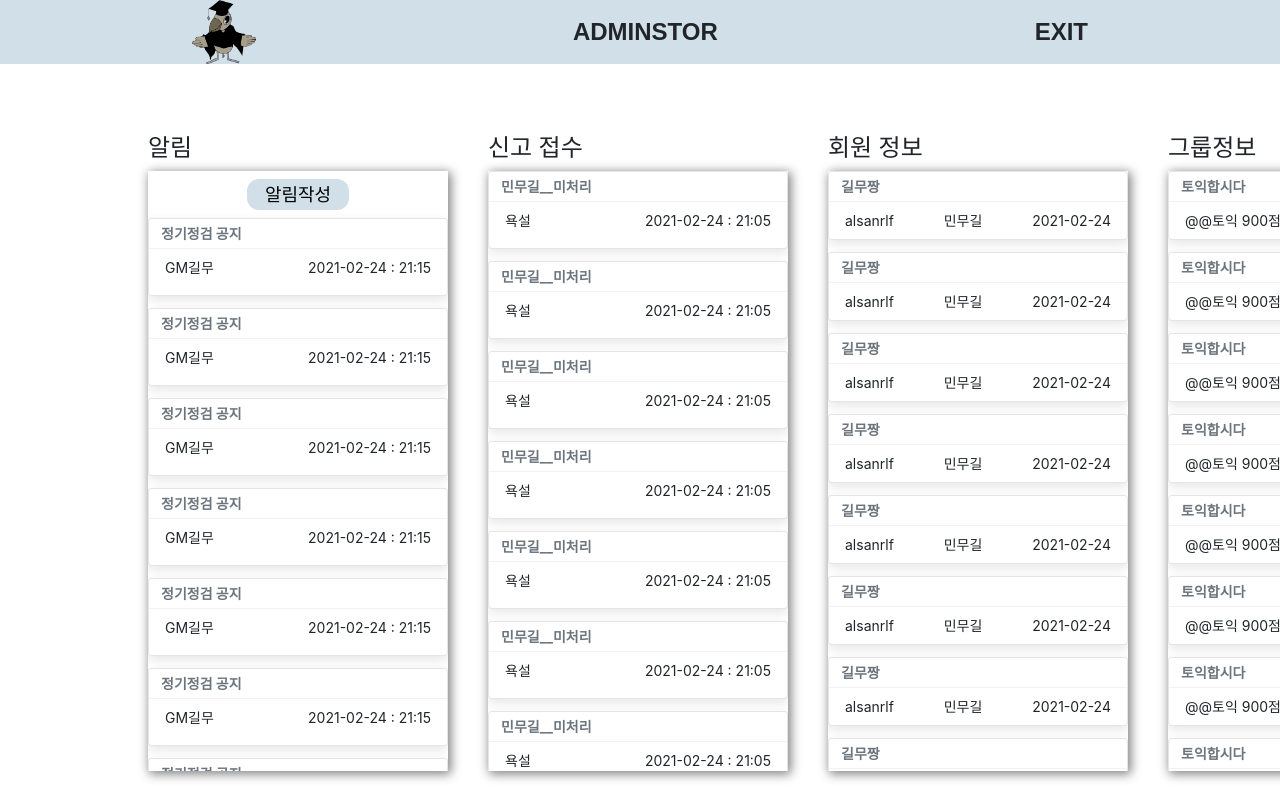
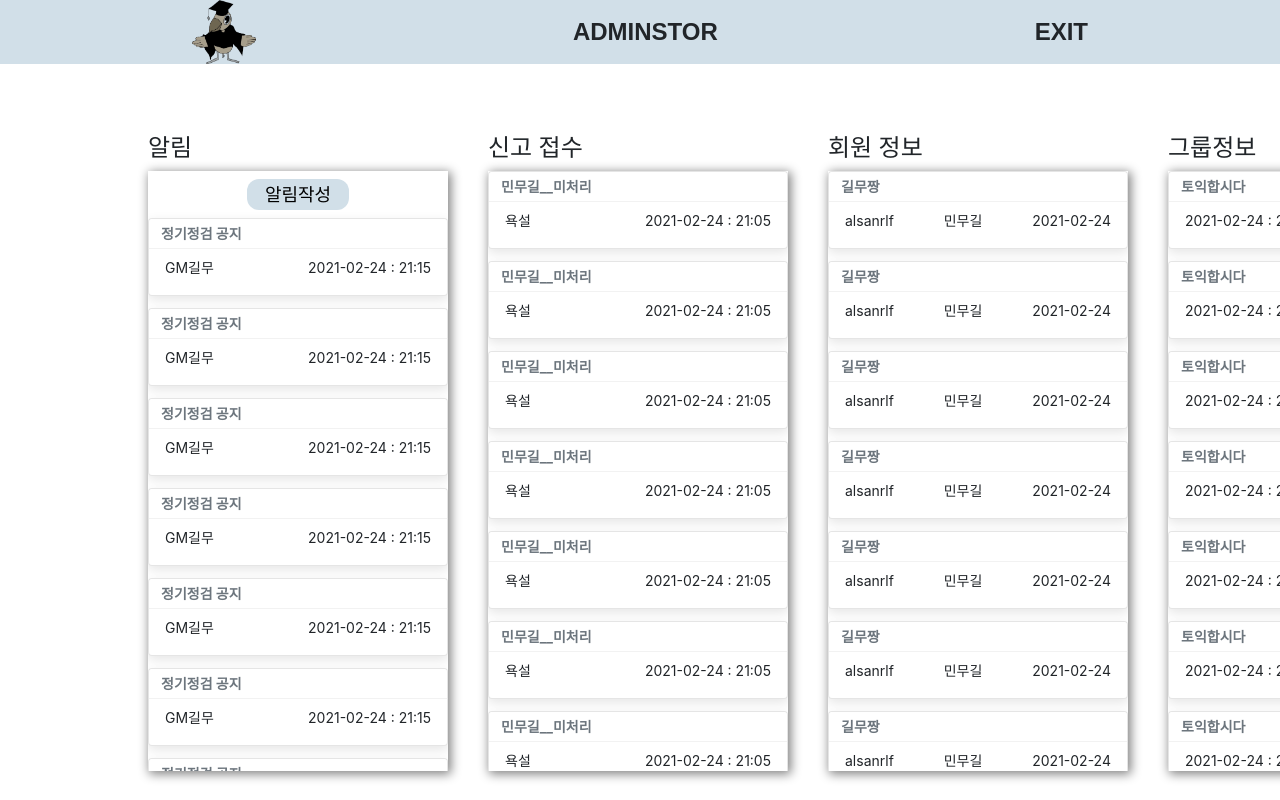
Before and after one commit to junhodo/UntactSchool, a React (Create React App) app in the folder FE/admin/: page /admin in a window 1280 px wide. Shown: the top 800 px of the page. Built offline with nearby package versions, Linux system fonts and the light colour scheme; the HTML template or start-up script is replaced by a standard one.

Commit message:
[ADD] 회원정보조회와 그룹정보 조회 클릭시 추가정보 나오는 기능 구현

```diff
--- a/FE/admin/src/component/GroupInfo.js
+++ b/FE/admin/src/component/GroupInfo.js
@@ -1,117 +1,125 @@
-import React from 'react';
+import { React, useState } from 'react';
 import { Toast, ToastHeader } from 'reactstrap';
+import '../css/Notification.css';
 
 const GroupInfo = () => {
-  // group  description  people  limit  time
+  // group  description  people  limit  time   id
   const dummy = [
     {
       group: '토익합시다',
-      description: '@@토익 900점을 위한방@@',
+      description: '@@토익 900점을 위한방@@ 열심히 할사람만 들어오세요!!!',
       people: '12',
       limit: '50',
-      time: '2021-02-24 : 21:07'
+      time: '2021-02-24 : 21:07',
+      id: '1'
     },
     {
       group: '토익합시다',
-      description: '@@토익 900점을 위한방@@',
+      description: '@@토익 900점을 위한방@@ 열심히 할사람만 들어오세요!!!',
       people: '12',
       limit: '50',
-      time: '2021-02-24 : 21:07'
+      time: '2021-02-24 : 21:07',
+      id: '2'
     },
     {
       group: '토익합시다',
-      description: '@@토익 900점을 위한방@@',
+      description: '@@토익 900점을 위한방@@ 열심히 할사람만 들어오세요!!!',
       people: '12',
       limit: '50',
-      time: '2021-02-24 : 21:07'
+      time: '2021-02-24 : 21:07',
+      id: '3'
     },
     {
       group: '토익합시다',
-      description: '@@토익 900점을 위한방@@',
+      description: '@@토익 900점을 위한방@@ 열심히 할사람만 들어오세요!!!',
       people: '12',
       limit: '50',
-      time: '2021-02-24 : 21:07'
+      time: '2021-02-24 : 21:07',
+      id: '4'
     },
     {
       group: '토익합시다',
-      description: '@@토익 900점을 위한방@@',
+      description: '@@토익 900점을 위한방@@ 열심히 할사람만 들어오세요!!!',
       people: '12',
       limit: '50',
-      time: '2021-02-24 : 21:07'
+      time: '2021-02-24 : 21:07',
+      id: '5'
     },
     {
       group: '토익합시다',
-      description: '@@토익 900점을 위한방@@',
+      description: '@@토익 900점을 위한방@@ 열심히 할사람만 들어오세요!!!',
       people: '12',
       limit: '50',
-      time: '2021-02-24 : 21:07'
+      time: '2021-02-24 : 21:07',
+      id: '6'
     },
     {
       group: '토익합시다',
-      description: '@@토익 900점을 위한방@@',
+      description: '@@토익 900점을 위한방@@ 열심히 할사람만 들어오세요!!!',
       people: '12',
       limit: '50',
-      time: '2021-02-24 : 21:07'
+      time: '2021-02-24 : 21:07',
+      id: '7'
     },
     {
       group: '토익합시다',
-      description: '@@토익 900점을 위한방@@',
+      description: '@@토익 900점을 위한방@@ 열심히 할사람만 들어오세요!!!',
       people: '12',
       limit: '50',
-      time: '2021-02-24 : 21:07'
+      time: '2021-02-24 : 21:07',
+      id: '8'
     },
     {
       group: '토익합시다',
-      description: '@@토익 900점을 위한방@@',
+      description: '@@토익 900점을 위한방@@ 열심히 할사람만 들어오세요!!!',
       people: '12',
       limit: '50',
-      time: '2021-02-24 : 21:07'
+      time: '2021-02-24 : 21:07',
+      id: '9'
     },
     {
       group: '토익합시다',
-      description: '@@토익 900점을 위한방@@',
+      description: '@@토익 900점을 위한방@@ 열심히 할사람만 들어오세요!!!',
       people: '12',
       limit: '50',
-      time: '2021-02-24 : 21:07'
-    },
-    {
-      group: '토익합시다',
-      description: '@@토익 900점을 위한방@@',
-      people: '12',
-      limit: '50',
-      time: '2021-02-24 : 21:07'
-    },
-    {
-      group: '토익합시다',
-      description: '@@토익 900점을 위한방@@',
-      people: '12',
-      limit: '50',
-      time: '2021-02-24 : 21:07'
-    },
-    {
-      group: '토익합시다',
-      description: '@@토익 900점을 위한방@@',
-      people: '12',
-      limit: '50',
-      time: '2021-02-24 : 21:07'
+      time: '2021-02-24 : 21:07',
+      id: '10'
     }
   ];
 
-  const items = dummy.map(item => (
-    <Toast>
+  const [willShow, setWillShow] = useState(0);
+
+  const notificationClick = event => {
+    event.preventDefault();
+    setWillShow(event.currentTarget.id);
+    if (event.currentTarget.id === willShow) {
+      setWillShow(0);
+    }
+  };
+
+  const groupInfo = dummy.map(item => (
+    <Toast onClick={notificationClick} id={item.id}>
       <ToastHeader>{item.group}</ToastHeader>
       <div className="itemContent">
-        <span>{item.description}</span>
+        <span>{item.time}</span>
         <span>
           {item.people}/{item.limit}
         </span>
+      </div>
+      <div
+        className={`notificationContent${
+          { willShow }.willShow === item.id ? '' : ' notificationContentHidden'
+        }
+        }`}
+      >
+        {item.description}
       </div>
     </Toast>
   ));
   return (
     <div className="Box">
       <h4>그룹정보</h4>
-      <div className="ItemBox">{items}</div>
+      <div className="ItemBox">{groupInfo}</div>
     </div>
   );
 };
--- a/FE/admin/src/component/Notification.js
+++ b/FE/admin/src/component/Notification.js
@@ -85,7 +85,6 @@ const Notification = () => {
   const noteChange = e => {
     setNoteSave(e.target.value);
     const ta = e.target;
-    console.log(ta);
     ta.style.height = 'auto';
     ta.style.height = `${ta.scrollHeight}px`;
   };
--- a/FE/admin/src/component/PersonInfo.js
+++ b/FE/admin/src/component/PersonInfo.js
@@ -1,103 +1,131 @@
-import React from 'react';
+import { React, useState } from 'react';
 import { Toast, ToastHeader } from 'reactstrap';
+import '../css/Notification.css';
 
 const PersonInfo = () => {
-  // nickname    userid    name    join
+  // nickname    userid    name    join   id   group
   const dummy = [
     {
       nickname: '길무짱',
       userid: 'alsanrlf',
       name: '민무길',
-      join: '2021-02-24'
+      join: '2021-02-24',
+      id: '1',
+      group: ['토익9990', '정처기', '투자공부방']
     },
     {
       nickname: '길무짱',
       userid: 'alsanrlf',
       name: '민무길',
-      join: '2021-02-24'
+      join: '2021-02-24',
+      id: '2',
+      group: ['토익9990', '정처기', '투자공부방']
     },
     {
       nickname: '길무짱',
       userid: 'alsanrlf',
       name: '민무길',
-      join: '2021-02-24'
+      join: '2021-02-24',
+      id: '3',
+      group: ['토익9990', '정처기', '투자공부방']
     },
     {
       nickname: '길무짱',
       userid: 'alsanrlf',
       name: '민무길',
-      join: '2021-02-24'
+      join: '2021-02-24',
+      id: '4',
+      group: ['토익9990', '정처기', '투자공부방']
     },
     {
       nickname: '길무짱',
       userid: 'alsanrlf',
       name: '민무길',
-      join: '2021-02-24'
+      join: '2021-02-24',
+      id: '5',
+      group: ['토익9990', '정처기', '투자공부방']
     },
     {
       nickname: '길무짱',
       userid: 'alsanrlf',
       name: '민무길',
-      join: '2021-02-24'
+      join: '2021-02-24',
+      id: '6',
+      group: ['토익9990', '정처기', '투자공부방']
     },
     {
       nickname: '길무짱',
       userid: 'alsanrlf',
       name: '민무길',
-      join: '2021-02-24'
+      join: '2021-02-24',
+      id: '7',
+      group: ['토익9990', '정처기', '투자공부방']
     },
     {
       nickname: '길무짱',
       userid: 'alsanrlf',
       name: '민무길',
-      join: '2021-02-24'
+      join: '2021-02-24',
+      id: '8',
+      group: ['토익9990', '정처기', '투자공부방']
     },
     {
       nickname: '길무짱',
       userid: 'alsanrlf',
       name: '민무길',
-      join: '2021-02-24'
+      join: '2021-02-24',
+      id: '9',
+      group: ['토익9990', '정처기', '투자공부방']
     },
     {
       nickname: '길무짱',
       userid: 'alsanrlf',
       name: '민무길',
-      join: '2021-02-24'
+      join: '2021-02-24',
+      id: '10',
+      group: ['토익9990', '정처기', '투자공부방']
     },
     {
       nickname: '길무짱',
       userid: 'alsanrlf',
       name: '민무길',
-      join: '2021-02-24'
-    },
-    {
-      nickname: '길무짱',
-      userid: 'alsanrlf',
-      name: '민무길',
-      join: '2021-02-24'
-    },
-    {
-      nickname: '길무짱',
-      userid: 'alsanrlf',
-      name: '민무길',
-      join: '2021-02-24'
+      join: '2021-02-24',
+      id: '11',
+      group: ['토익9990', '정처기', '투자공부방']
     }
   ];
+  const [willShow, setWillShow] = useState(0);
 
-  const items = dummy.map(item => (
-    <Toast>
+  const notificationClick = event => {
+    event.preventDefault();
+    setWillShow(event.currentTarget.id);
+    if (event.currentTarget.id === willShow) {
+      setWillShow(0);
+    }
+  };
+
+  const personInfo = dummy.map(item => (
+    <Toast onClick={notificationClick} id={item.id}>
       <ToastHeader>{item.nickname}</ToastHeader>
       <div className="itemContent">
         <span>{item.userid}</span>
         <span>{item.name}</span>
         <span>{item.join}</span>
       </div>
+      <div
+        className={`notificationContent${
+          { willShow }.willShow === item.id ? '' : ' notificationContentHidden'
+        }
+        }`}
+      >
+        {item.group}
+      </div>
     </Toast>
   ));
   return (
     <div className="Box">
       <h4>회원 정보</h4>
-      <div className="ItemBox">{items}</div>
+      <div className="ItemBox">{personInfo}</div>
     </div>
   );
 };
--- a/FE/admin/src/component/Report.js
+++ b/FE/admin/src/component/Report.js
@@ -154,6 +154,7 @@ const Report = () => {
         <div>{item.content}</div>
         <Form className="excute">
           <Input type="select" onChange={excuteDeliver} id={item.id}>
+            <option value="선처">미처리</option>
             <option value="선처">선처</option>
             <option value="1일 정지">1일 정지</option>
             <option value="3일 정지">3일 정지</option>
--- a/FE/admin/src/css/Notification.css
+++ b/FE/admin/src/css/Notification.css
@@ -31,6 +31,3 @@
 .noteMakeBtn:active {
   transform: translateY(2px);
 }
-
-.noteWriter {
-}
```
